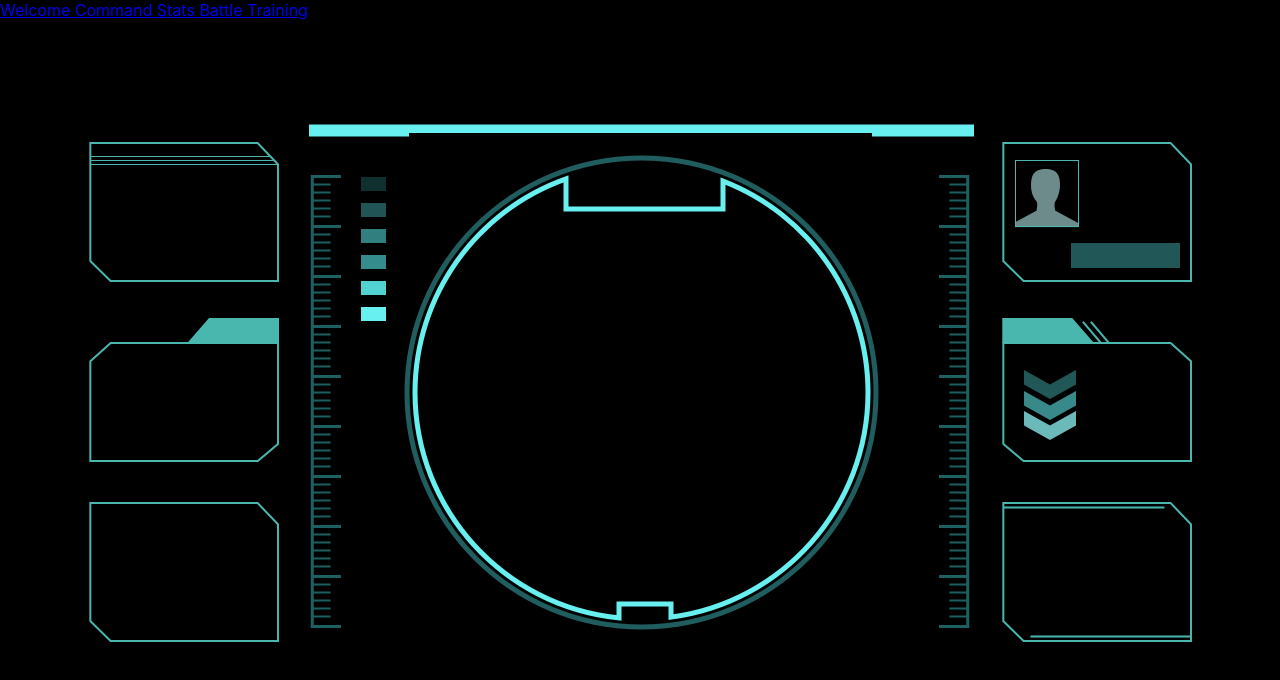
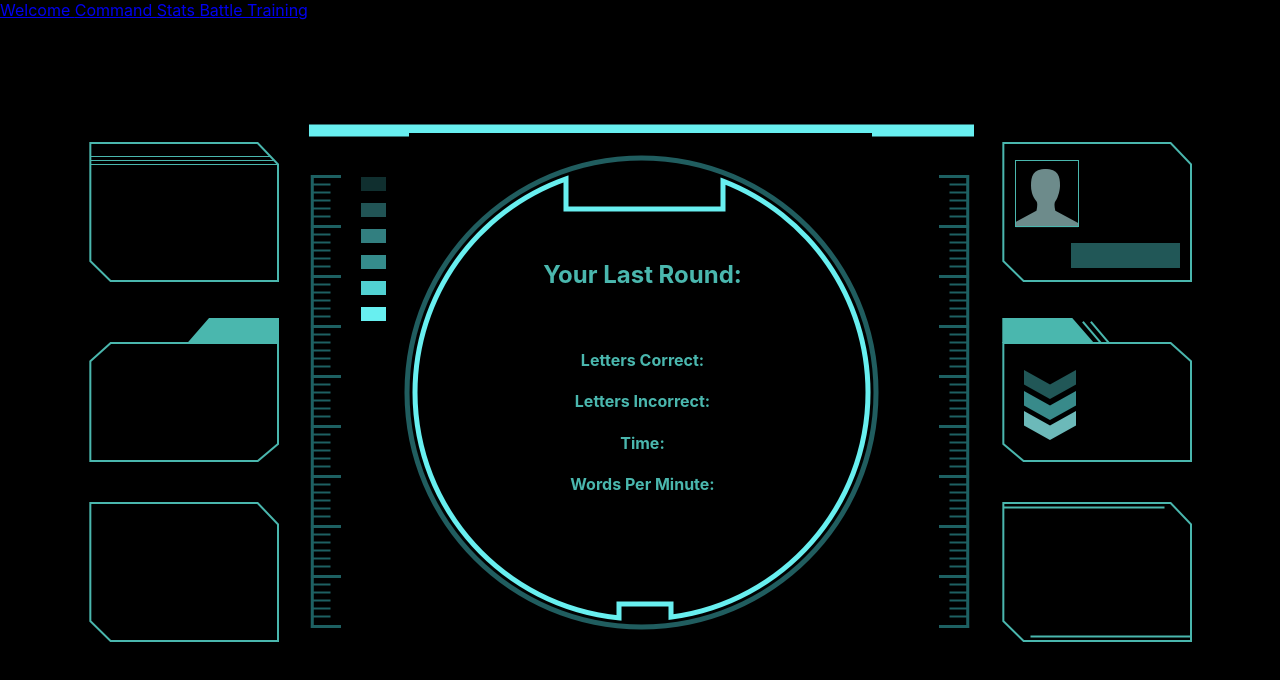
Before and after one commit to bkiggen/typerSpace, a React (Create React App) app: page /#/Stats in a window 1280 px wide. Shown: the top 680 px of the page. Built offline with nearby package versions, Linux system fonts and the light colour scheme; a web font is replaced by a local one.

Commit message:
correctly display letters correct and correctly update isTraining in store

```diff
--- a/src/components/App.jsx
+++ b/src/components/App.jsx
@@ -30,9 +30,8 @@ class App extends Component {
               lettersCorrect={this.props.lettersCorrect}
               lettersIncorrect={this.props.lettersIncorrect}
                 />} />
-          <Route exact path='/Stats'
-            currentRound={this.props.currentRound}
-            stats={this.props.stats} render={()=><Stats />} />
+          <Route exact path='/Stats'     render={()=><Stats currentRound={this.props.currentRound}
+          stats={this.props.stats}/>} />
           <Route component={Error404} />
         </Switch>
       </div>
--- a/src/components/Stats.jsx
+++ b/src/components/Stats.jsx
@@ -1,21 +1,75 @@
 import React from 'react';
 import PropTypes from 'prop-types';
-import StatsImage from '../assets/images/Stats.png'
+import StatsImage from '../assets/images/Stats.png';
+import styled, { css } from 'styled-components';
+
 
 function Stats(props){
-  return (
-    <div className="welcomeContainer">
-      <style jsx>{`
-        .welcomeContainer {
+
+  const StatsContainer = styled.div`
     width: 1155px;
     height: 684px;
     margin: 0 auto;
     padding-top: 50px;
     background-image: url(${StatsImage});
     background-repeat: no-repeat;
+    position: relative;
+  `
+  const MainContainer = styled.div`
+    width: 320px;
+    height: 300px;
+    position: absolute;
+    left: 420px;
+    top: 220px;
+    color: #4AB7AE;
+    text-align: center;
+  `
+  const RankContainer = styled.div`
+    width: 90px;
+    height: 100px;
+    position: absolute;
+    left: 1010px;
+    top: 330px;
+    text-align: center;
+    font-size: 60px;
+    padding-top: 15px;
+    color: #4AB7AE;
+  `
+console.log(props.stats);
+
+
+  function getLetterData(requestType){
+    if(props.stats.roundStats.length > 0){
+      if(requestType === 'correct'){
+        let currentRound = props.currentRound - 1;
+        console.log(currentRound);
+        console.log(props.stats.roundStats[0].lettersCorrect);
+        return props.stats.roundStats[currentRound].lettersCorrect
+      } else if( requestType === 'incorrect'){
+        return props.stats.roundStats[props.currentRound - 1].lettersIncorrect
+      } else if(requestType === 'rank'){
+        return props.currentRound;
       }
-        `}</style>
-    </div>
+    } else {
+      return <div></div>
+    }
+  }
+
+
+  return (
+    <StatsContainer>
+      <MainContainer>
+        <h2>Your Last Round:</h2>
+        <br/>
+        <h4>Letters Correct: {getLetterData('correct')}</h4>
+        <h4>Letters Incorrect: {getLetterData('incorrect')}</h4>
+        <h4>Time: </h4>
+        <h4>Words Per Minute: </h4>
+      </MainContainer>
+      <RankContainer>
+        {getLetterData('rank')}
+      </RankContainer>
+    </StatsContainer>
   );
 }
 
--- a/src/components/Training.jsx
+++ b/src/components/Training.jsx
@@ -85,7 +85,6 @@ const Span = styled.span`
 `
 
 function Training(props){
-  const { dispatch } = props;
   let handContent = <Button onClick={updateCurrentRound}>Start Round</Button>
 
   function getHandContent(letter){
@@ -161,7 +160,11 @@ function Training(props){
 
   function handDecider(letter){
     if ( !props.isTraining ) {
+      if( props.currentRound > 0){
+        handContent = <Button onClick={updateCurrentRound}>Start Next Round</Button>
+      } else if ( props.currentRound === 0){
         handContent = <Button onClick={updateCurrentRound}>Start Round</Button>
+      }
     } else if (props.isTraining){
       handContent = getHandContent(letter)
     }
@@ -170,6 +173,7 @@ function Training(props){
   let typingContentArray = props.levels[props.currentRound].split('');
 
   function getTypingContent(keyPressed){
+    if(props.isTraining){
       let displayContent = [];
       for(let i = 0; i < typingContentArray.length; i++){
         if(i === props.currentLetterPosition) {
@@ -181,19 +185,25 @@ function Training(props){
       let targetLetter = typingContentArray[props.currentLetterPosition];
       handDecider(targetLetter);
       return displayContent;
+    } else {
+      return ''
+    }
   }
 
+
   document.onkeypress = function(e){
+    if(props.isTraining === true){
       e = e || window.event;
       var charCode = e.keyCode || e.which;
       var charStr = String.fromCharCode(charCode);
       checkLetterInput(charStr);
       getTypingContent(charStr);
-    console.log(props.lettersCorrect)
+    }
   }
 
   function checkLetterInput(keyPressed){
     let targetLetter = typingContentArray[props.currentLetterPosition];
+    const { dispatch } = props;
     if(keyPressed === targetLetter){
       const action = {
         type: c.UPDATE_CURRENT_LETTER
@@ -203,6 +213,9 @@ function Training(props){
       };
       dispatch(action);
       dispatch(secondAction);
+      if(props.currentLetterPosition === typingContentArray.length - 1){
+        endRound();
+      }
     } else if (keyPressed !== targetLetter){
       const incorrectDispatch = {
         type: c.UPDATE_LETTERS_INCORRECT
@@ -212,6 +225,7 @@ function Training(props){
   };
 
   function updateCurrentRound() {
+    const { dispatch } = props;
     const action = {
       type: c.NEW_ROUND
     };
@@ -226,24 +240,19 @@ function Training(props){
     leftBookContent = <p>{getTypingContent()}</p>;
     rightBookContent = <p>{getTypingContent()}</p>;
   }
-  if(props.isTraining){
-    if(props.currentLetterPosition === typingContentArray.length){
-      endRound();
-    }
-  }
+
 
   function endRound() {
-    handContent = <Button>Next Round</Button>;
+    const { dispatch } = props;
     const action = {
       type: c.ADD_ROUND_STATS
     };
     dispatch(action);
-    console.log(props.lettersCorrect)
     //calculate wpm, log all data for round, display route to stats/command (or start next round),
   }
 
   return (
-    <WelcomeContainer className="welcomeContainer">
+    <WelcomeContainer className="welcomeContainer" key={props.currentLetterPosition}>
       <BookContainer>
         <InnerBook left>
           {leftBookContent}
@@ -255,6 +264,9 @@ function Training(props){
       <HandsDiv>
         {handContent}
       </HandsDiv>
+      <div style={{color: 'white'}}>round: {props.currentRound}</div>
+      <div style={{color: 'white'}}>letters correct: {props.lettersCorrect}</div>
+      <div style={{color: 'white'}}>letters incorrect: {props.lettersIncorrect}</div>
     </WelcomeContainer>
   );
 };
--- a/src/constants/InitialState.js
+++ b/src/constants/InitialState.js
@@ -1,10 +1,6 @@
-export const initialState = {
-  currentRound: 0,
-  currentLetterPosition: 0,
-  lettersCorrect: 0,
-  lettersIncorrect: 0,
-  isTraining: false,
-  levels: [
+let levelsArray = [
+      "placeholder for some reason, come back if time",
+      "jf",
       "jf jf jf jf jf jf jf jf jf jf jf jf jf jf jf jf jf jf jf jf",
       "fj jf fj jf fj jf fj jf fj jf fj jf fj jf fj jf fj jf fj jf",
       "fjj fjj jff jff jjff fjjj fjjf jffj jf j jffjf jff jff jfff",
@@ -21,7 +17,16 @@ export const initialState = {
       "fjurmv fjmrj fjjmr jfmrmu fmrjvu fmrjvu mfrjvuj mr jfujf mr",
       "fjrmfvju fmrmvfjvur mfjfjfm jrmmrmrm rmfjvufrm fjurmvfjfm j",
       "fjrmvjufjrm ffjrumfv jfurmvj furmjvurj mf jfurmvjfur mrvjur"
-      ],
+    ];
+
+
+export const initialState = {
+  currentRound: 0,
+  currentLetterPosition: 0,
+  lettersCorrect: 0,
+  lettersIncorrect: 0,
+  isTraining: false,
+  levels: levelsArray,
   stats: {
     roundStats: []
   }
--- a/src/reducers/roundReducer.jsx
+++ b/src/reducers/roundReducer.jsx
@@ -8,8 +8,9 @@ const roundReducer = (state = initialState, action) => {
 
   switch(action.type) {
     case c.NEW_ROUND:
+    console.log('new round');
       const newRound = state.currentRound + 1;
-      newIsTraining = !state.isTraining;
+      newIsTraining = true;
 
       newState = Object.assign({}, state, {
         currentRound: newRound,
@@ -19,6 +20,7 @@ const roundReducer = (state = initialState, action) => {
       return newState;
 
     case c.UPDATE_CURRENT_LETTER:
+      console.log("updateCurrentLetter is firing");
       const newLetterPosition = state.currentLetterPosition + 1;
         newState = Object.assign({}, state, {
           currentLetterPosition: newLetterPosition
@@ -26,13 +28,15 @@ const roundReducer = (state = initialState, action) => {
       return newState;
 
     case c.UPDATE_LETTERS_CORRECT:
+      console.log("updateLettersCorrect is firing");
       const newLettersCorrect = state.lettersCorrect + 1;
         newState = Object.assign({}, state, {
           lettersCorrect: newLettersCorrect
-      })
+      });
       return newState;
 
     case c.UPDATE_LETTERS_INCORRECT:
+      console.log("updateLettersINCorrect is firing");
       const newLettersIncorrect = state.lettersIncorrect + 1;
       newState = Object.assign({}, state, {
         lettersIncorrect: newLettersIncorrect
@@ -40,6 +44,7 @@ const roundReducer = (state = initialState, action) => {
       return newState;
 
     case c.ADD_ROUND_STATS:
+      console.log('add round stats is firiing');
       const roundData = {
         lettersCorrect: state.lettersCorrect,
         lettersIncorrect: state.lettersIncorrect
@@ -48,18 +53,19 @@ const roundReducer = (state = initialState, action) => {
       newRoundStats.push(roundData);
       let newStats = state.stats;
       newStats.roundStats = newRoundStats;
+      newIsTraining = false;
       newState = Object.assign({}, state, {
         stats: newStats,
-        isTraining: false,
+        isTraining: newIsTraining,
         lettersCorrect: 0,
         currentLetterPosition: 0,
         lettersIncorrect: 0
       });
+      console.log('newState:' + newState.stats.roundStats[0])
       return newState;
 
     default:
       return state;
-
   }
 };
 
```
Lines whose indentation alone changed are shown as unchanged.
